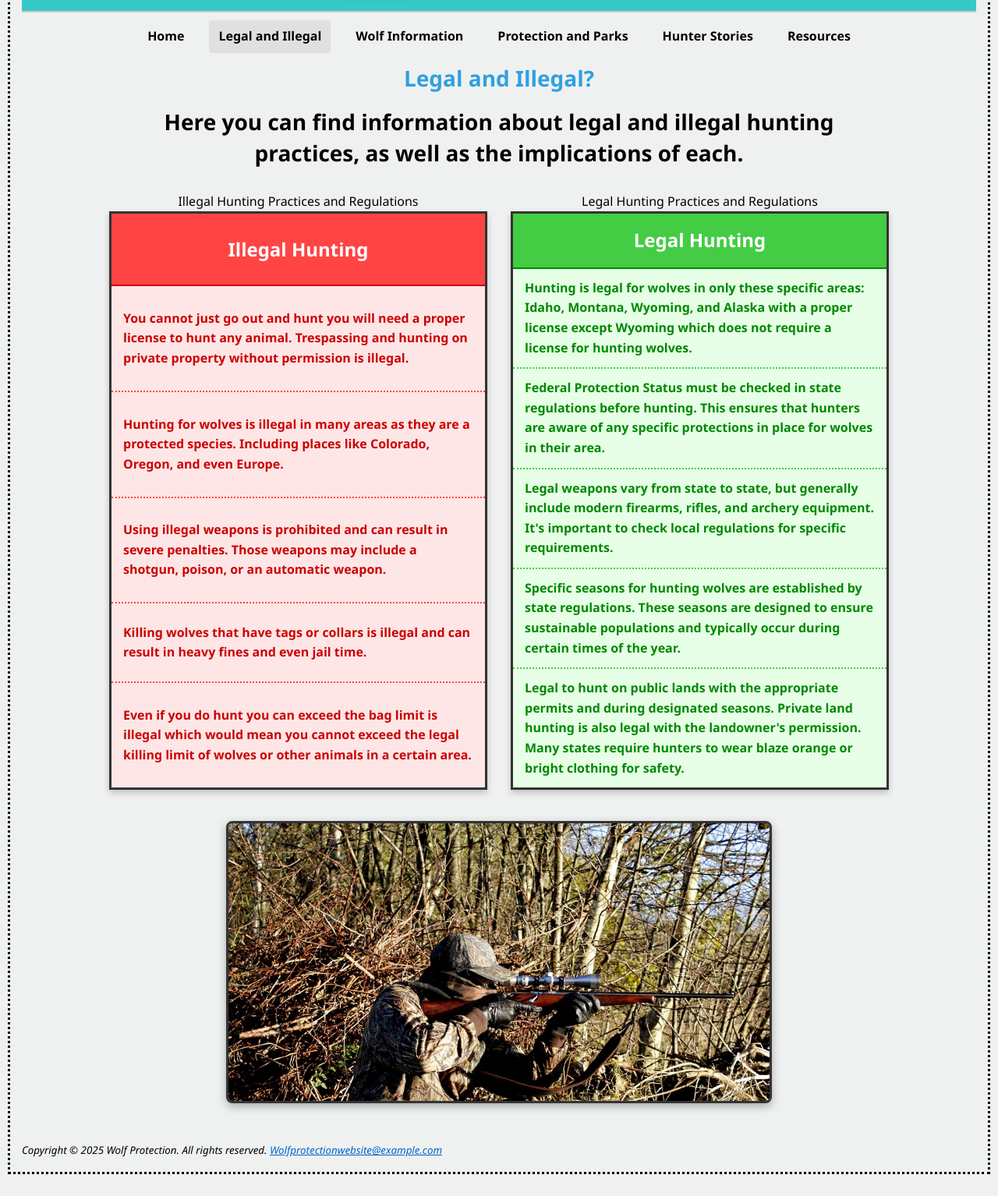
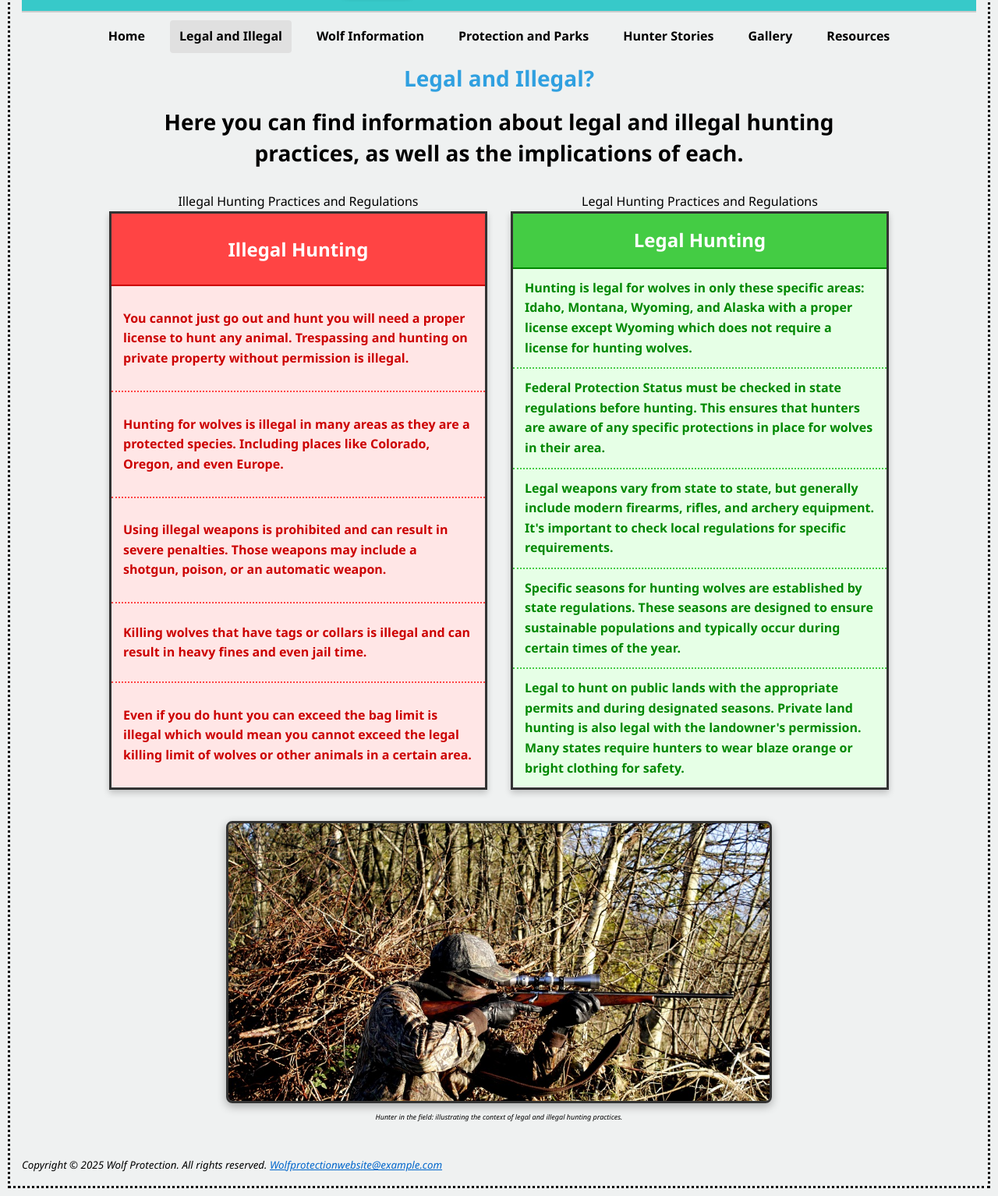
Before and after one commit to Ericsilva88590/Silva_Eric_Capstone_Project, a plain HTML site: page docs/Legal_and_Illegal.html in a window 1280 px wide. Shown: the part 144-1678 px from the top of the page at 78% size. Drawn offline with Linux system fonts and the light colour scheme; some packages are replaced by stand-ins of ours; a script that the page names is missing.

Commit message:
Update Legal_and_Illegal.html

```diff
--- a/docs/Legal_and_Illegal.html
+++ b/docs/Legal_and_Illegal.html
@@ -5,6 +5,7 @@
 <meta charset="utf-8">
 <meta name="viewport" content="width=device-width, initial-scale=1.0">
 <link rel="stylesheet" href="project.css">
+<script src="lightbox.js" defer></script>
 <!--[if lt IE 9]>
 <script src="https://html5shiv.googlecode.com/svn/trunk/html5.js">
 </script>
@@ -24,6 +25,7 @@
             <li><a href="Wolves_information.html">Wolf Information</a></li>
             <li><a href="Protection_and_Parks.html">Protection and Parks</a></li>
             <li><a href="Hunter_Stories.html">Hunter Stories</a></li>
+            <li><a href="Gallery.html">Gallery</a></li>
             <li><a href="Resources.html">Resources</a></li>
         </ul>
     </nav>
@@ -102,6 +104,7 @@
 
         <div class="hunting-image-container">
             <img src="Images/Hunting.jpg" alt="Hunter in the field" class="hunting-image">
+            <p style="font-size:xx-small;font-style:italic;margin:4px 0 12px 0">Hunter in the field: illustrating the context of legal and illegal hunting practices.</p>
         </div>
     </main>
    <footer>
@@ -113,3 +116,5 @@
     </div>
 </body>
 </html>
+
+</html>
```
